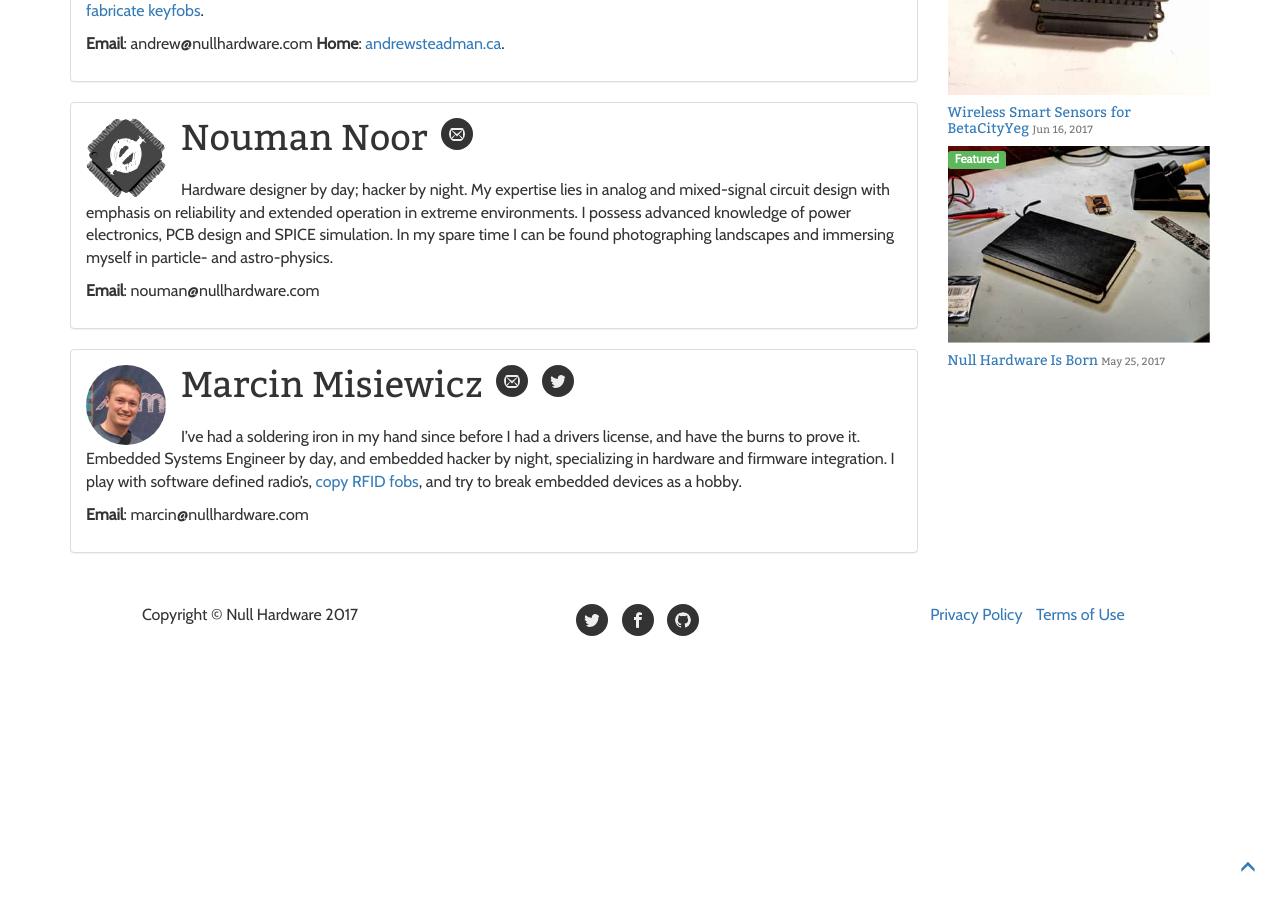
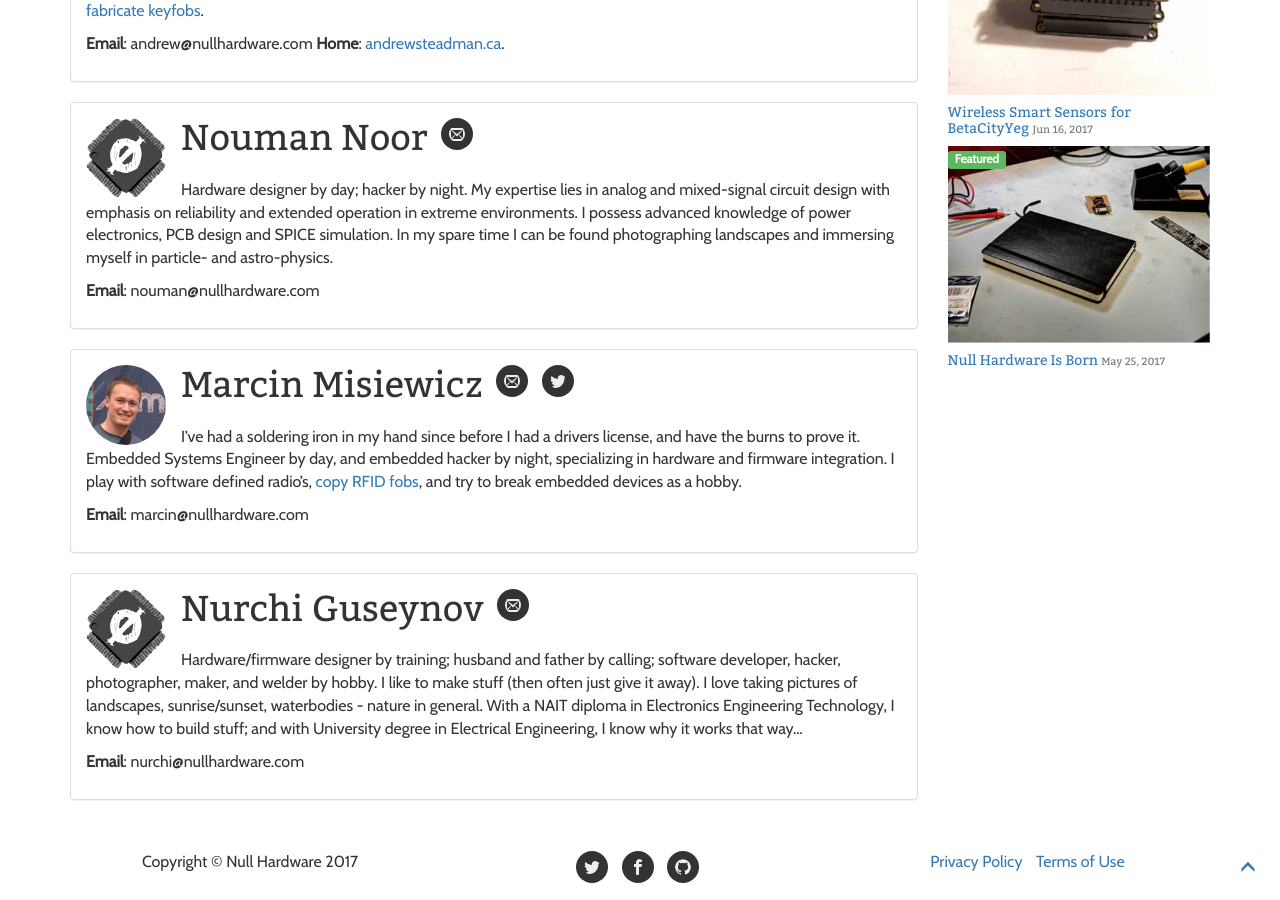
Before and after one commit to nullhardware/nullhardware-website, a Jekyll site: the page built from about.md, in a window 1280 px wide and 900 px high, scrolled down 976 px. Built offline with Jekyll 4.4.1, drawn with Linux system fonts in a browser that asks for light colours; nearby versions of some CDN libraries; before the commit the page ends 1629 px from its top, so only the background shows below that.

Commit message:
nurchi's profile

```diff
--- a/_data/authors.yml
+++ b/_data/authors.yml
@@ -38,3 +38,17 @@ marcin:
   social:
     email: marcin@nullhardware.com
     twitter: themartinm
+
+nurchi:
+  name: Nurchi Guseynov
+  type: editor
+  description: |
+    Hardware/firmware designer by training; husband and father by calling; software developer, hacker, photographer, maker, and welder by hobby. I like to make stuff (then often just give it away).
+    I love taking pictures of landscapes, sunrise/sunset, waterbodies - nature in general.
+    With a NAIT diploma in Electronics Engineering Technology, I know how to build stuff; and with University degree in Electrical Engineering, I know why it works that way...
+
+
+    **Email**: nurchi@nullhardware.com
+  image: /img/logo.svg
+  social:
+    email: nurchi@nullhardware.com
```
